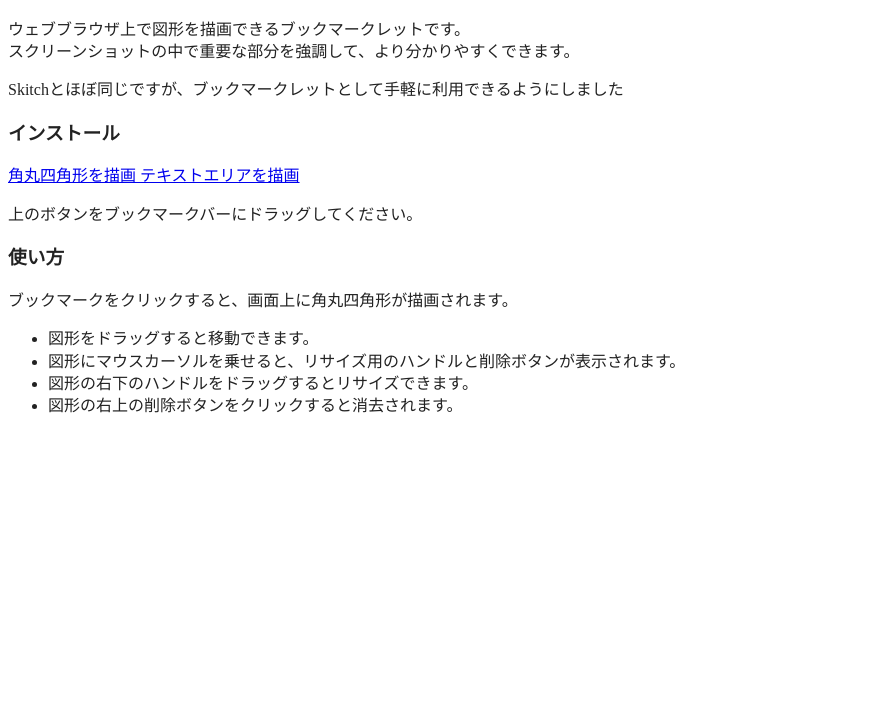
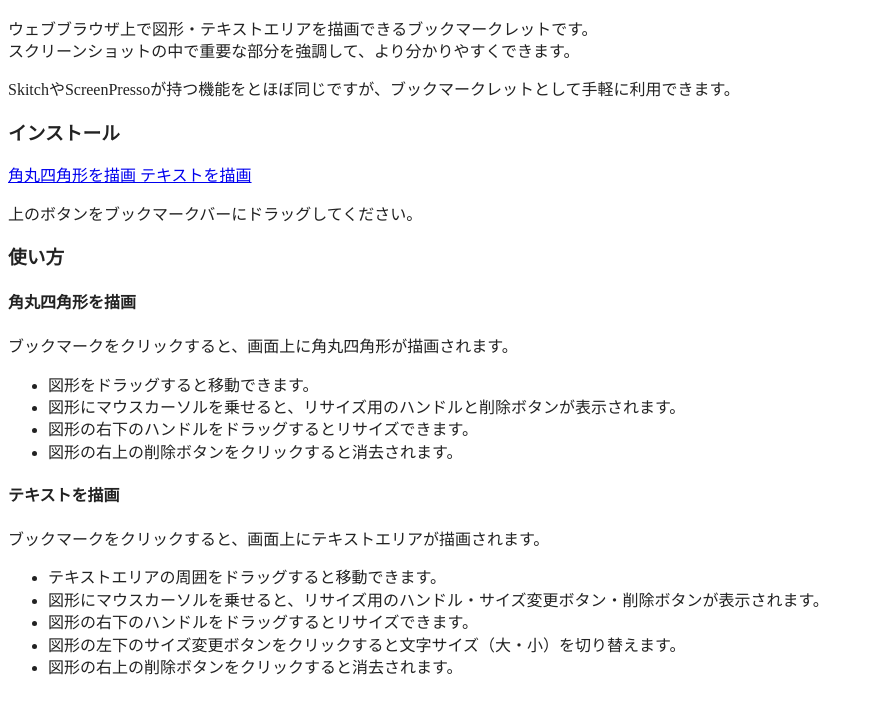
Before and after one commit to ttsukasan/shape-drawer, a website built with webpack: page index.html in a window 1280 px wide. Shown: the part 69-782 px from the top of the page, without its empty margins (0-874 px from the left). Built offline with nearby package versions, Linux system fonts and the light colour scheme; files whose address does not match are found by name; what terser would draw is missing.

Commit message:
テキスト機能の説明追加

```diff
--- a/index.html
+++ b/index.html
@@ -23,11 +23,11 @@
 <main class="container">
   <h1>Shape Drawer</h1>
   <p>
-    ウェブブラウザ上で図形を描画できるブックマークレットです。<br/>
+    ウェブブラウザ上で図形・テキストエリアを描画できるブックマークレットです。<br/>
     スクリーンショットの中で重要な部分を強調して、より分かりやすくできます。
   </p>
   <p>
-    Skitchとほぼ同じですが、ブックマークレットとして手軽に利用できるようにしました
+    SkitchやScreenPressoが持つ機能をとほぼ同じですが、ブックマークレットとして手軽に利用できます。
   </p>
   <h3>インストール</h3>
   <p>
@@ -35,11 +35,12 @@
       角丸四角形を描画
     </a>
     <a id="buttonDrawTextarea" class="button primary" style="display: none;">
-      テキストエリアを描画
+      テキストを描画
     </a>
   </p>
   <p>上のボタンをブックマークバーにドラッグしてください。</p>
   <h3>使い方</h3>
+  <h4>角丸四角形を描画</h4>
   <p>ブックマークをクリックすると、画面上に角丸四角形が描画されます。</p>
   <ul>
     <li>図形をドラッグすると移動できます。</li>
@@ -47,6 +48,15 @@
     <li>図形の右下のハンドルをドラッグするとリサイズできます。</li>
     <li>図形の右上の削除ボタンをクリックすると消去されます。</li>
   </ul>
+  <h4>テキストを描画</h4>
+  <p>ブックマークをクリックすると、画面上にテキストエリアが描画されます。</p>
+  <ul>
+    <li>テキストエリアの周囲をドラッグすると移動できます。</li>
+    <li>図形にマウスカーソルを乗せると、リサイズ用のハンドル・サイズ変更ボタン・削除ボタンが表示されます。</li>
+    <li>図形の右下のハンドルをドラッグするとリサイズできます。</li>
+    <li>図形の左下のサイズ変更ボタンをクリックすると文字サイズ（大・小）を切り替えます。</li>
+    <li>図形の右上の削除ボタンをクリックすると消去されます。</li>
+  </ul>
 </main>
 <script src="js/app.js"></script>
 </body>
```
